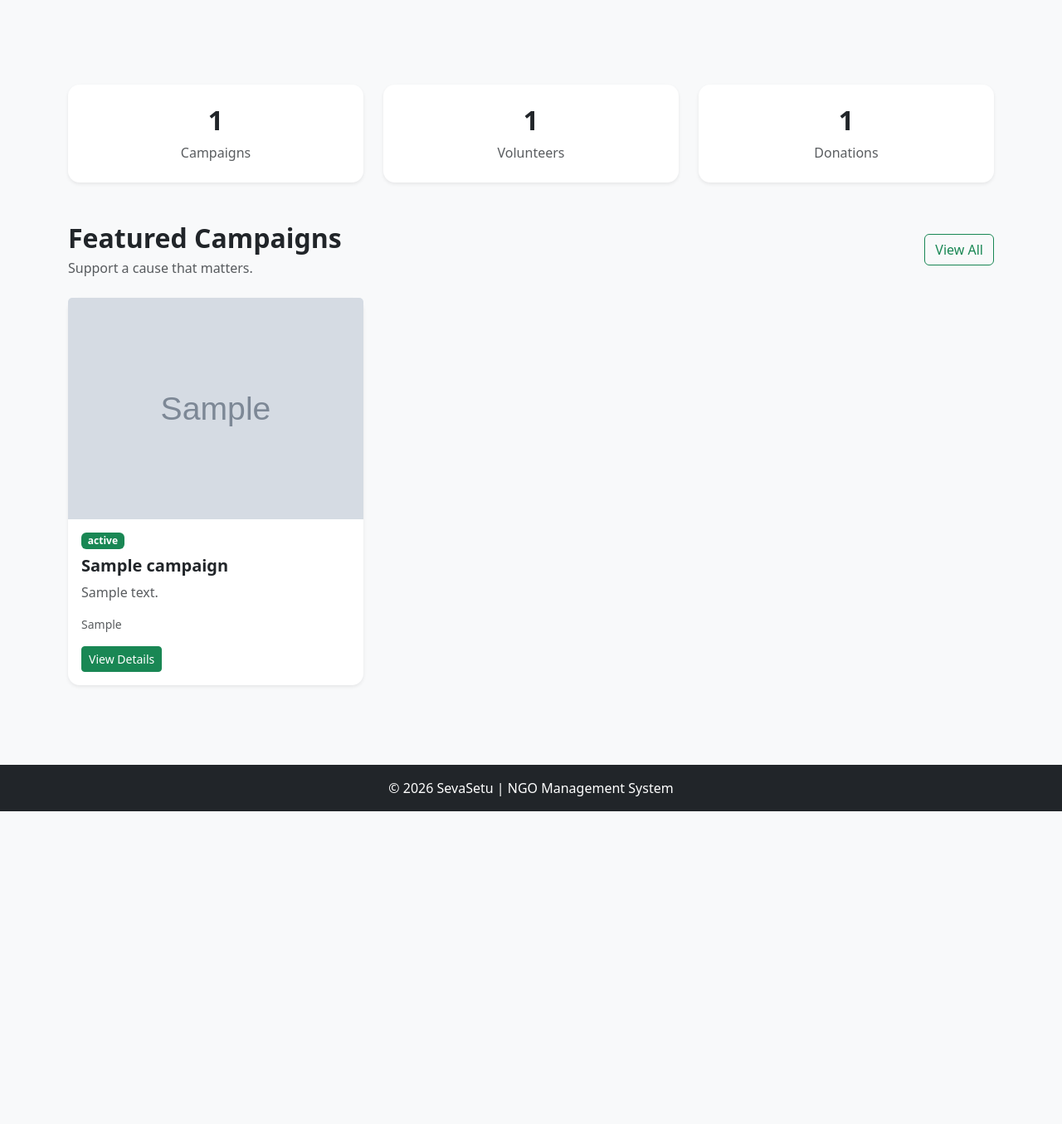
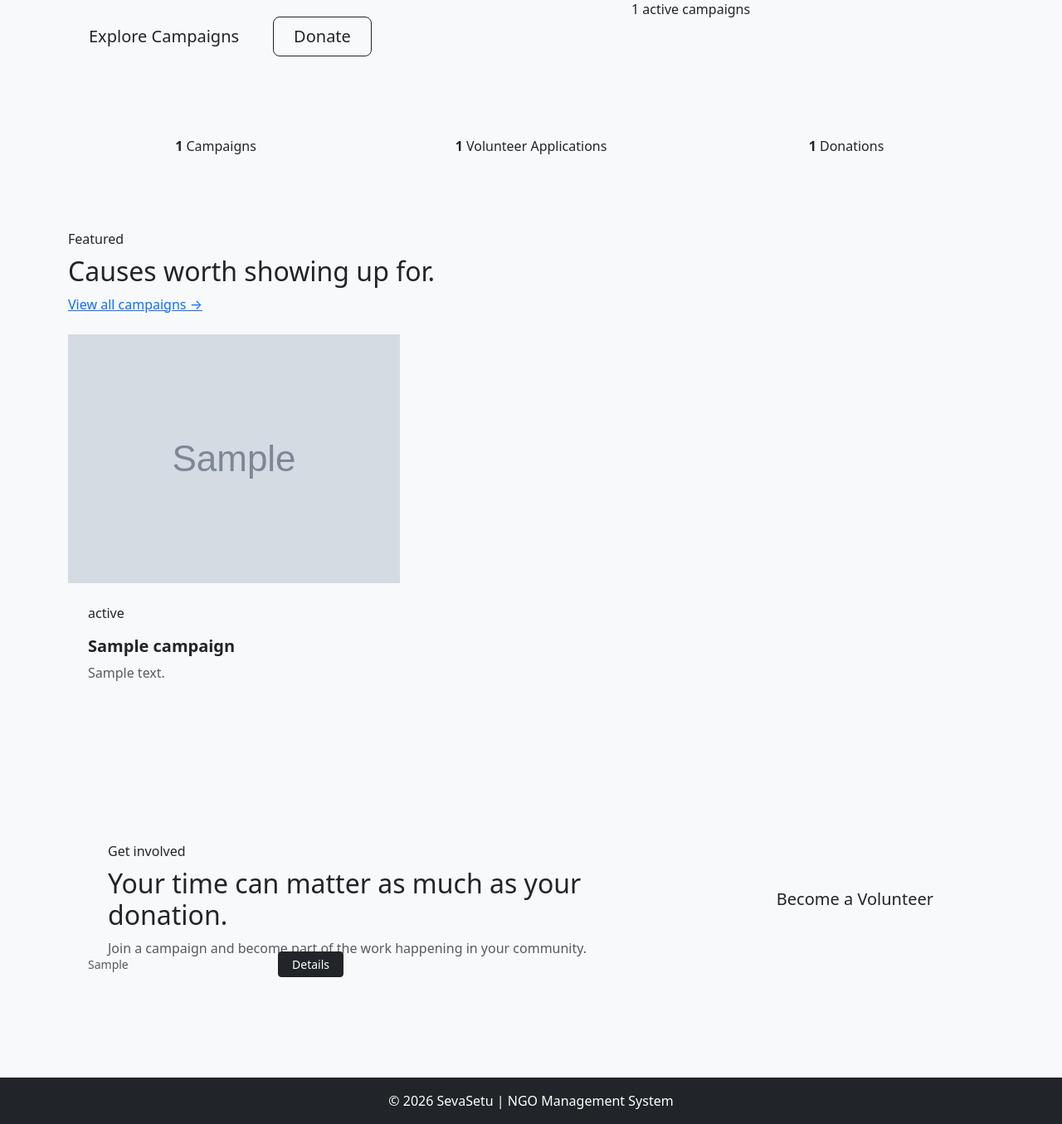
Before and after one commit to gouri0209m-ux/SevaSetu, a Django app: page / in a window 1280 px wide. Shown: the part 490-1845 px from the top of the page at 83% size. Before the commit the page ends 1468 px from the top, so only its background shows below. Run offline with Django 5.2, Linux system fonts and the light colour scheme; tables that the repository leaves empty hold one stand-in row (values such as "Sample post"); grey boxes marked "Sample" are stand-in pictures.

Commit message:
Redesign homepage

```diff
--- a/core/templates/core/home.html
+++ b/core/templates/core/home.html
@@ -1,86 +1,110 @@
 {% extends 'base.html' %}
 
+{% block title %}SevaSetu | Together for good{% endblock %}
+
 {% block content %}
-<section class="py-5 bg-light">
-    <div class="container py-4">
-        <div class="row align-items-center g-5">
+<section class="hero-section">
+    <div class="container py-5">
+        <div class="row align-items-center g-5 py-lg-4">
             <div class="col-lg-7">
-                <span class="badge text-bg-success mb-3">SevaSetu</span>
-                <h1 class="display-4 fw-bold mb-3">Making change together.</h1>
-                <p class="lead text-muted mb-4">
-                    Support campaigns, volunteer your time and help communities grow.
+                <span class="eyebrow">Community • Care • Action</span>
+                <h1 class="display-3 fw-bold hero-title mt-3 mb-4">
+                    Small actions can create a bigger impact.
+                </h1>
+                <p class="hero-copy mb-4">
+                    Discover campaigns, volunteer your time and support communities through SevaSetu.
                 </p>
-                <div class="d-flex flex-wrap gap-2">
-                    <a href="{% url 'campaign_list' %}" class="btn btn-success btn-lg">Explore Campaigns</a>
-                    <a href="{% url 'volunteer_apply' %}" class="btn btn-outline-success btn-lg">Become a Volunteer</a>
+                <div class="d-flex flex-wrap gap-3">
+                    <a href="{% url 'campaign_list' %}" class="btn btn-accent btn-lg px-4">Explore Campaigns</a>
+                    <a href="{% url 'donate' %}" class="btn btn-outline-dark btn-lg px-4">Donate</a>
                 </div>
             </div>
             <div class="col-lg-5">
-                <div class="card border-0 shadow-sm overflow-hidden">
-                    <img src="https://images.unsplash.com/photo-1488521787991-ed7bbaae773c?auto=format&fit=crop&w=1000&q=80" class="img-fluid" alt="Community support">
+                <div class="hero-photo">
+                    <img src="https://images.unsplash.com/photo-1488521787991-ed7bbaae773c?auto=format&fit=crop&w=1100&q=85" alt="Community support">
+                    <div class="hero-note">
+                        <span class="hero-note-number">{{ campaign_count }}</span>
+                        <span>active campaigns</span>
+                    </div>
                 </div>
             </div>
         </div>
     </div>
 </section>
 
-<section class="container py-5">
+<section class="impact-strip">
+    <div class="container py-4">
         <div class="row g-4 text-center">
             <div class="col-md-4">
-            <div class="card h-100 border-0 shadow-sm p-4">
-                <h2 class="fw-bold">{{ campaign_count }}</h2>
-                <p class="text-muted mb-0">Campaigns</p>
+                <div class="impact-item">
+                    <strong>{{ campaign_count }}</strong>
+                    <span>Campaigns</span>
                 </div>
             </div>
             <div class="col-md-4">
-            <div class="card h-100 border-0 shadow-sm p-4">
-                <h2 class="fw-bold">{{ volunteer_count }}</h2>
-                <p class="text-muted mb-0">Volunteers</p>
+                <div class="impact-item">
+                    <strong>{{ volunteer_count }}</strong>
+                    <span>Volunteer Applications</span>
                 </div>
             </div>
             <div class="col-md-4">
-            <div class="card h-100 border-0 shadow-sm p-4">
-                <h2 class="fw-bold">{{ donation_count }}</h2>
-                <p class="text-muted mb-0">Donations</p>
+                <div class="impact-item">
+                    <strong>{{ donation_count }}</strong>
+                    <span>Donations</span>
+                </div>
             </div>
         </div>
     </div>
 </section>
 
-<section class="container pb-5">
-    <div class="d-flex justify-content-between align-items-center mb-4">
+<section class="container py-5 my-lg-3">
+    <div class="section-heading mb-4">
         <div>
-            <h2 class="fw-bold mb-1">Featured Campaigns</h2>
-            <p class="text-muted mb-0">Support a cause that matters.</p>
+            <span class="eyebrow">Featured</span>
+            <h2 class="section-title mt-2">Causes worth showing up for.</h2>
         </div>
-        <a href="{% url 'campaign_list' %}" class="btn btn-outline-success">View All</a>
+        <a href="{% url 'campaign_list' %}" class="text-link">View all campaigns →</a>
     </div>
 
     <div class="row g-4">
         {% for campaign in campaigns %}
         <div class="col-md-4">
-            <div class="card h-100 border-0 shadow-sm">
+            <article class="campaign-card h-100">
                 {% if campaign.image %}
-                    <img src="{{ campaign.image.url }}" class="card-img-top" alt="{{ campaign.title }}">
+                    <img src="{{ campaign.image.url }}" alt="{{ campaign.title }}">
                 {% else %}
-                    <div class="bg-light d-flex align-items-center justify-content-center" style="height: 210px;">No image</div>
+                    <div class="campaign-placeholder">SevaSetu</div>
                 {% endif %}
-                <div class="card-body d-flex flex-column">
-                    <span class="badge text-bg-success align-self-start mb-2">{{ campaign.status }}</span>
-                    <h5 class="fw-bold">{{ campaign.title }}</h5>
-                    <p class="text-muted">{{ campaign.description|truncatewords:18 }}</p>
-                    <div class="mt-auto">
-                        <small class="text-muted d-block mb-3">{{ campaign.location }}</small>
-                        <a href="{% url 'campaign_detail' campaign.id %}" class="btn btn-success btn-sm">View Details</a>
+                <div class="p-4 d-flex flex-column h-100">
+                    <span class="status-pill mb-3">{{ campaign.status }}</span>
+                    <h3 class="h5 fw-bold mb-2">{{ campaign.title }}</h3>
+                    <p class="text-muted mb-4">{{ campaign.description|truncatewords:18 }}</p>
+                    <div class="mt-auto d-flex justify-content-between align-items-center gap-3">
+                        <small class="text-muted">{{ campaign.location }}</small>
+                        <a href="{% url 'campaign_detail' campaign.id %}" class="btn btn-dark btn-sm px-3">Details</a>
                     </div>
                 </div>
-            </div>
-        </div>
+            </article>
         {% empty %}
             <div class="col-12">
-            <div class="alert alert-light border">No campaigns available yet.</div>
+                <div class="empty-state">No campaigns available yet.</div>
             </div>
         {% endfor %}
     </div>
 </section>
+
+<section class="container pb-5 mb-lg-4">
+    <div class="cta-panel p-4 p-lg-5">
+        <div class="row align-items-center g-4">
+            <div class="col-lg-8">
+                <span class="eyebrow">Get involved</span>
+                <h2 class="section-title mt-2 mb-2">Your time can matter as much as your donation.</h2>
+                <p class="mb-0 text-muted">Join a campaign and become part of the work happening in your community.</p>
+            </div>
+            <div class="col-lg-4 text-lg-end">
+                <a href="{% url 'volunteer_apply' %}" class="btn btn-accent btn-lg px-4">Become a Volunteer</a>
+            </div>
+        </div>
+    </div>
+</section>
 {% endblock %}
```
Lines whose indentation alone changed are shown as unchanged.
